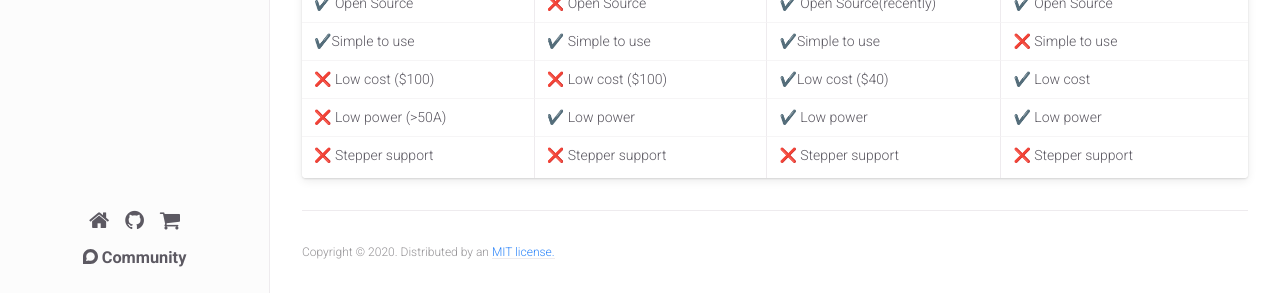
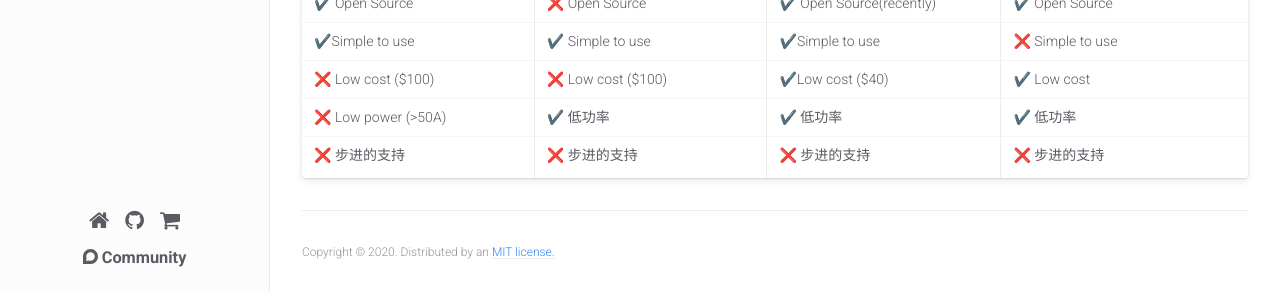
Before and after one commit to simplefoc/docs_chinese, a Jekyll site: the page built from index.md, in a window 1280 px wide. Shown: the part 3262-3555 px from the top of the page. Built offline with Jekyll 4.4.1, drawn with Linux system fonts in a browser that asks for light colours.

Commit message:
Update index.md

```diff
--- a/index.md
+++ b/index.md
@@ -93,5 +93,5 @@ permalink: /
 ✔️ Open Source | ❌ Open Source | ✔️ Open Source(recently) | ✔️ Open Source
 ✔️Simple to use | ✔️ Simple to use | ✔️Simple to use | ❌ Simple to use
 ❌ Low cost ($100) | ❌ Low cost ($100) | ✔️Low cost ($40) | ✔️ Low cost
-❌ Low power (>50A) | ✔️ Low power  | ✔️  Low power | ✔️ Low power
-❌ Stepper support | ❌ Stepper support | ❌ Stepper support | ❌ Stepper support
+❌ Low power (>50A) | ✔️ 低功率  | ✔️  低功率 | ✔️ 低功率
+❌ 步进的支持 | ❌ 步进的支持 | ❌ 步进的支持 | ❌ 步进的支持
```
